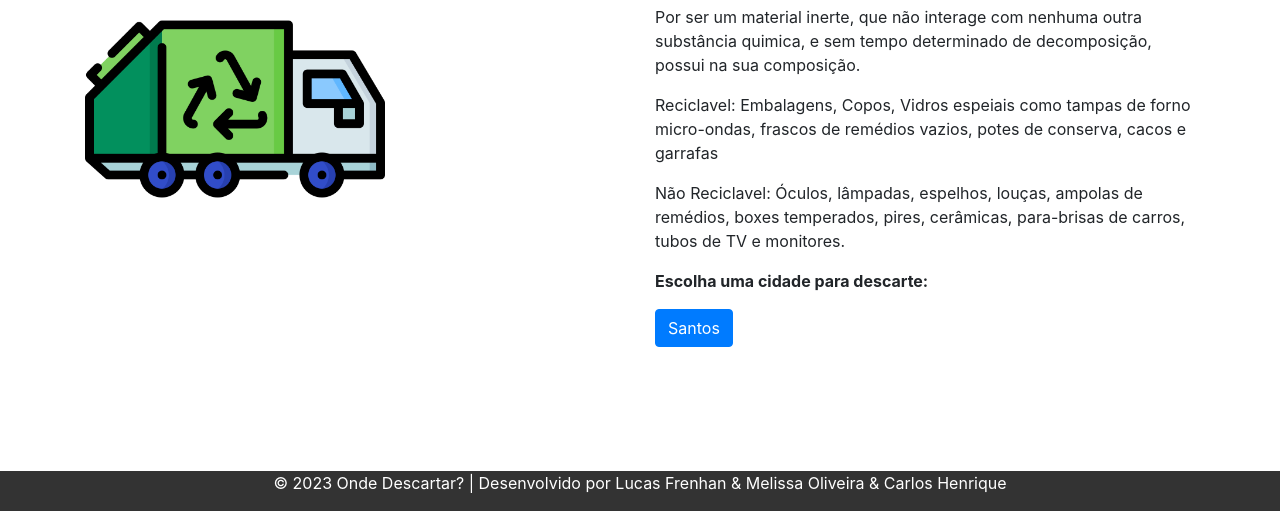
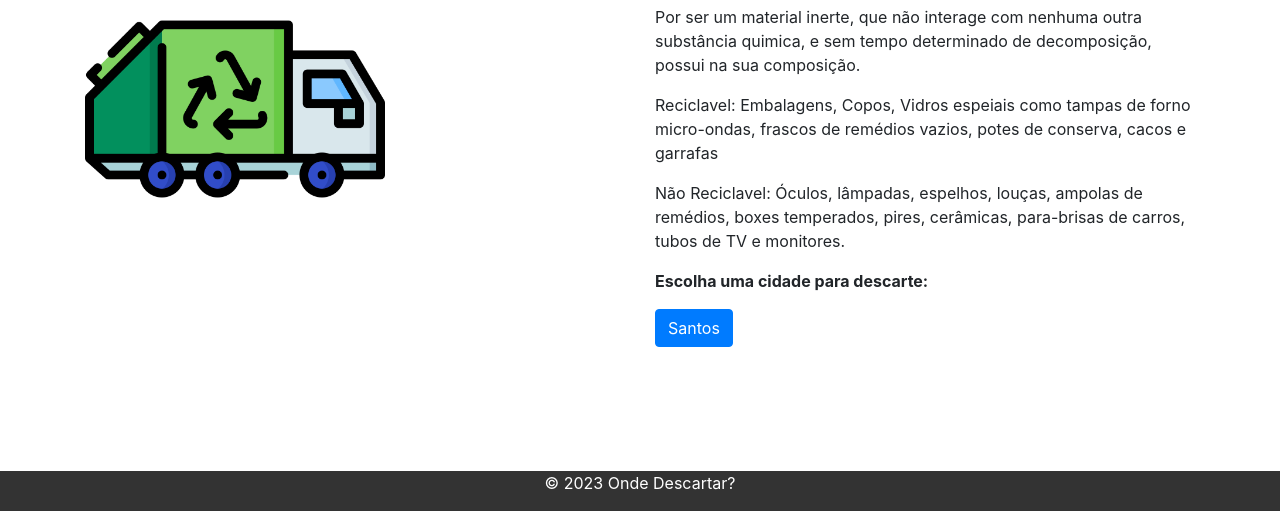
Before and after one commit to Stark96Henry/onde-descartar, a plain HTML site: page coletaseletiva.html in a window 1280 px wide. Shown: the part 289-800 px from the top of the page. Drawn offline with nearby package versions, Linux system fonts and the light colour scheme.

Commit message:
Atualização do Footer das paginas

```diff
--- a/coletaseletiva.html
+++ b/coletaseletiva.html
@@ -63,7 +63,7 @@
 
 <!-- Footer -->
 <footer class="fixed-bottom text-center">
-    <p>&copy; 2023 Onde Descartar? | Desenvolvido por Lucas Frenhan & Melissa Oliveira & Carlos Henrique</p>
+    <p>&copy; 2023 Onde Descartar? <!--| Desenvolvido por Lucas Frenhan & Melissa Oliveira & Carlos Henrique---></p>
 </footer>
 
 <!-- Adicione os links para os arquivos JS do Bootstrap e jQuery -->
```
Also changed, not shown: coletaseletiva_santos.html (+1 -1 lines), eletronicos.html (+1 -1 lines), itenseletronicos_santos.html (+1 -1 lines), lampadasfluorescente_santos.html (+1 -1 lines), metal.html (+1 -1 lines), papel.html (+1 -1 lines), pilha_santos.html (+1 -1 lines), plastico.html (+1 -1 lines), remedios_santos.html (+1 -1 lines), vidro.html (+1 -1 lines), vidro_santos.html (+1 -1 lines).
